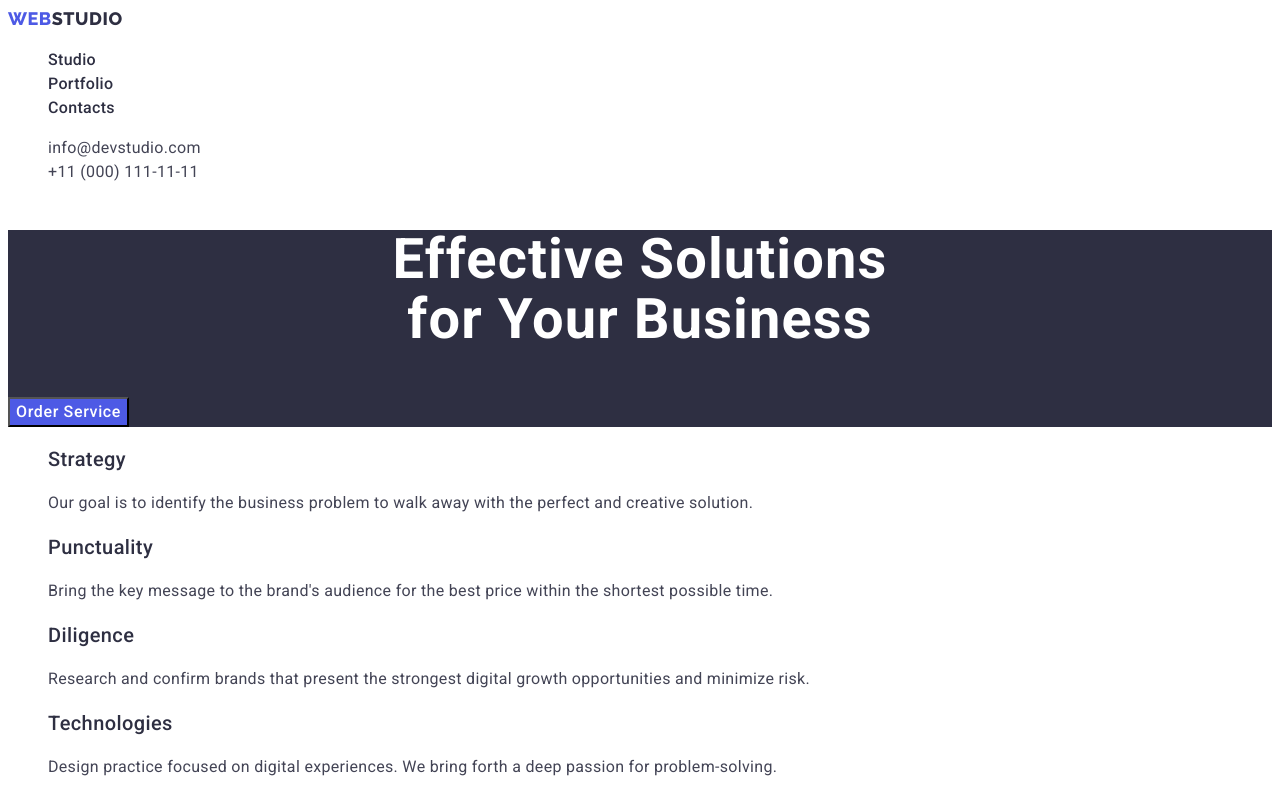
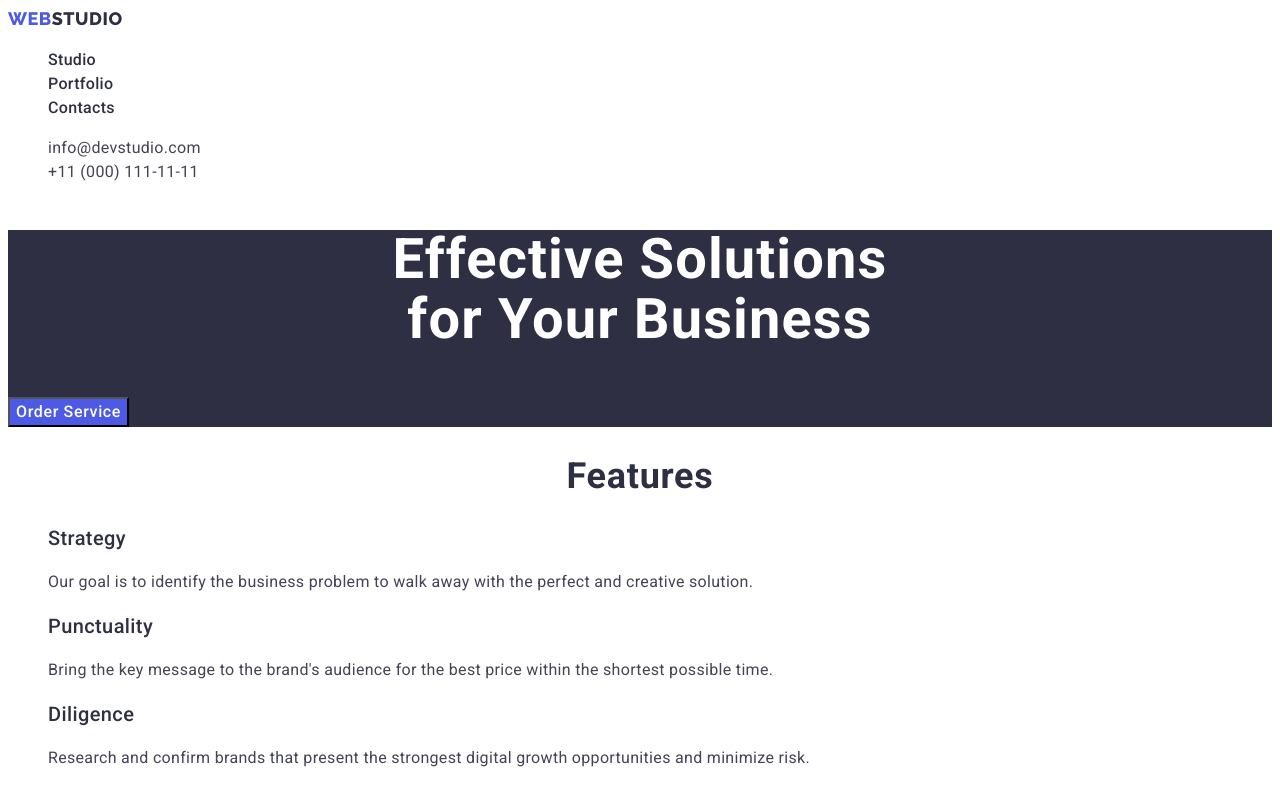
Before and after one commit to vitalii-kravchenko-edu/goit-markup-hw-02, a plain HTML site: page index.html in a window 1280 px wide. Shown: the top 787 px of the page. Drawn offline with Linux system fonts and the light colour scheme.

Commit message:
hw2-fix4
delete "hidden"

```diff
--- a/index.html
+++ b/index.html
@@ -51,7 +51,7 @@
       </section>
 
       <section>
-        <h2 hidden class="visually-hidden section-title">Features</h2>
+        <h2 class="visually-hidden section-title">Features</h2>
         <ul class="list">
           <li>
             <h3 class="feature-title">Strategy</h3>
```
Also changed, not shown: portfolio.html (+1 -1 lines).
